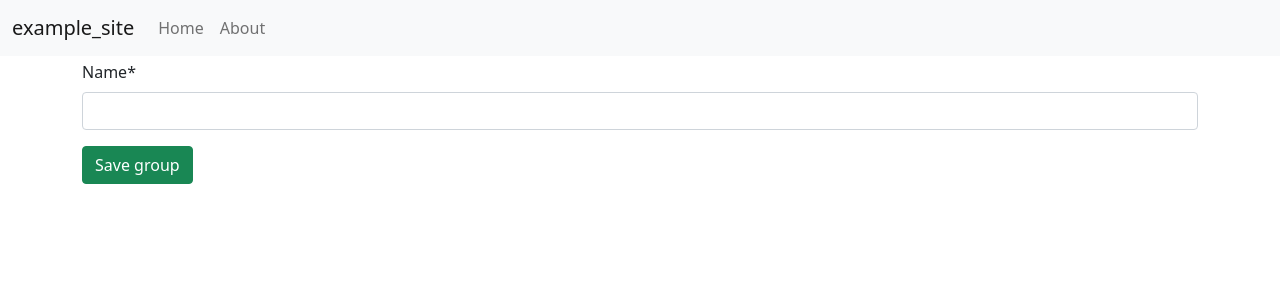
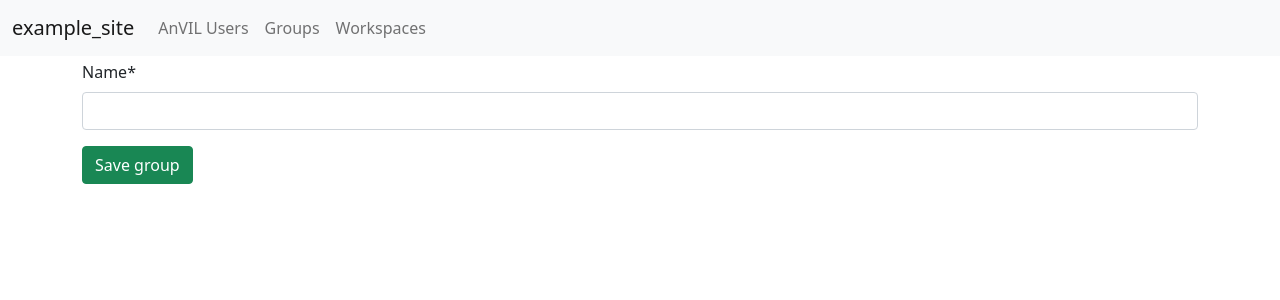
Before and after one commit to UW-GAC/django-anvil-consortium-manager, a Django app: page /anvil/groups/new/ in a window 1280 px wide. Shown: the top 300 px of the page. Run offline with Django 3.2, Linux system fonts and the light colour scheme; some libraries are stand-ins or nearby versions.

Commit message:
Add links to Investigators, groups, and workspaces in navbar

```diff
--- a/example_site/templates/base.html
+++ b/example_site/templates/base.html
@@ -46,11 +46,14 @@
 
           <div class="collapse navbar-collapse" id="navbarSupportedContent">
             <ul class="navbar-nav mr-auto">
-              <li class="nav-item active">
-                <a class="nav-link" href="{% url 'home' %}">Home <span class="visually-hidden">(current)</span></a>
+              <li class="nav-item">
+                <a class="nav-link" href="{% url 'anvil_project_manager:investigators:list' %}">AnVIL Users</a>
               </li>
               <li class="nav-item">
-                <a class="nav-link" href="{% url 'about' %}">About</a>
+                <a class="nav-link" href="{% url 'anvil_project_manager:groups:list' %}">Groups</a>
+              </li>
+              <li class="nav-item">
+                <a class="nav-link" href="{% url 'anvil_project_manager:workspaces:list' %}">Workspaces</a>
               </li>
             </ul>
           </div>
```
